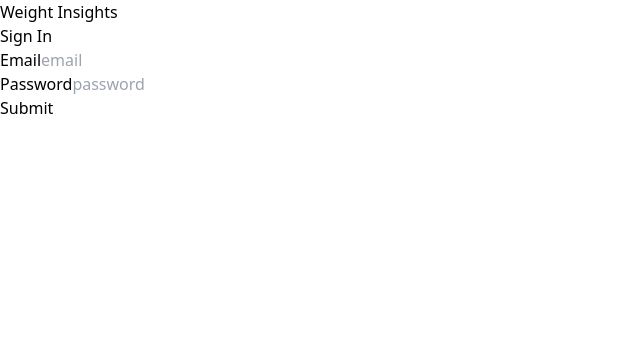
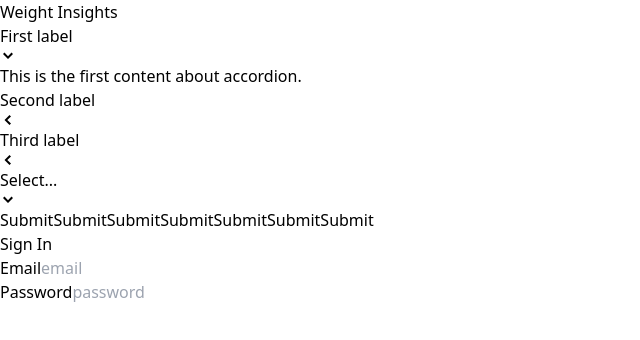
Before and after one commit to weight-insights/wi-react-ui, a React (Vite) app: page / in a window 1280 px wide. Shown: the top 340 px of the page, without its empty margins (0-640 px from the left). Built offline with nearby package versions, Linux system fonts and the light colour scheme.

Commit message:
Add button and accordion components

```diff
--- a/package.json
+++ b/package.json
@@ -11,7 +11,8 @@
   },
   "dependencies": {
     "react": "^18.2.0",
-    "react-dom": "^18.2.0"
+    "react-dom": "^18.2.0",
+    "react-icons": "^4.12.0"
   },
   "devDependencies": {
     "@types/react": "^18.2.43",
--- a/src/App.tsx
+++ b/src/App.tsx
@@ -1,4 +1,7 @@
 import WiSignin from './components/auth/WiSignin';
+import AccordionPage from './pages/AccordionPage';
+import ButtonPage from './pages/ButtonPage';
+import DropdownPage from './pages/DropDownPage';
 
 function App() {
   return (
@@ -6,6 +9,9 @@ function App() {
       <header>
         Weight Insights
       </header>
+      <AccordionPage />
+      <DropdownPage />
+      <ButtonPage />
       <WiSignin />
     </>
   );
--- /dev/null
+++ b/src/components/Accordion.tsx
@@ -0,0 +1,46 @@
+import { useState } from 'react';
+import { GoChevronDown, GoChevronLeft } from 'react-icons/go';
+
+type Item = {
+  id: string;
+  label: string;
+  content: string;
+}
+
+type AccordionProps = {
+  items: Item[];
+}
+
+function Accordion({ items }: AccordionProps) {
+  const [expandedIndex, setExpandedIndex] = useState(0);
+
+  const handleClick = (index: number) => {
+    setExpandedIndex((currentExpandedIndex) => {
+      if (currentExpandedIndex === index) return -1;
+      return index;
+    });
+  };
+
+  const renderedItems = items.map((item, index) => {
+    const isExpanded = index === expandedIndex;
+    const icon = (
+      <div className="text-2xl">
+        {isExpanded ? <GoChevronDown /> : <GoChevronLeft />}
+      </div>
+    );
+    return (
+      <div key={item.id}>
+        <div onClick={() => handleClick(index)} className="flex justify-between p-3 bg-gray-50 border-b items-center cursor-pointer">
+          {item.label}
+          {icon}
+        </div>
+        {isExpanded && <div className="border-b p-5">{item.content}</div>}
+      </div>
+    );
+  });
+  return (
+    <div className="border-x border-t rounded">{renderedItems}</div>
+  );
+}
+
+export default Accordion;
--- a/src/components/shared/WiButton.tsx
+++ b/src/components/Button.tsx
@@ -1,49 +1,53 @@
-import { ReactNode } from 'react';
+import { FunctionComponent } from 'react';
 
-interface WiButtonProps {
-  children: ReactNode;
+type ButtonProps = {
+  children?: React.ReactNode;
   primary?: boolean;
   secondary?: boolean;
   success?: boolean;
   warning?: boolean;
   danger?: boolean;
   disabled?: boolean;
-  onClick?: ((...args: any) => void)
-}
+  outline?: boolean;
+  rounded?: boolean;
+  onClick?: React.FormEventHandler<HTMLButtonElement>
+};
 
-/**
- * plain: white,
- * primary: blue,
- * secondary: black,
- * success: green,
- * warning: yellow,
- * danger: red
- *
- * rounded,
- * outline
- */
-
-
-
-function WiButton({
-  children,
+const Button: FunctionComponent<ButtonProps> = ({
+  children = 'Submit',
   primary,
   secondary,
   success,
   warning,
   danger,
-  disabled = false,
-  onClick = () => {}
-}: WiButtonProps) {
+  disabled,
+  outline,
+  rounded,
+  onClick = (() => {})
+}) => {
+  let classes = `flex items-center px-3 py-1.5 border ${outline ? 'bg-white' : 'text-white'}${rounded && ' rounded-full'}`;
+  if (primary) {
+    classes += ` border-blue-500 ${outline ? 'text-blue-500' : 'bg-blue-500'}`;
+  } else if (secondary) {
+    classes += ` border-gray-900 ${outline ? 'text-gray-900' : 'bg-gray-900'}`;
+  } else if (success) {
+    classes += ` border-green-500 ${outline ? 'text-green-500' : 'bg-green-500'}`;
+  } else if (warning) {
+    classes += ` border-yellow-400 ${outline ? 'text-yellow-400' : 'bg-yellow-400'}`;
+  } else if (danger) {
+    classes += ` border-red-500 ${outline ? 'text-red-500' : 'bg-red-500'}`;
+  } else {
+    classes += ` border-black ${outline ? 'text-black' : 'bg-black'}`;
+  }
 
   return (
-    <button onClick={onClick} disabled={disabled}>
+    <button onClick={onClick} className={classes} disabled={disabled}>
       {children}
     </button>
   );
-}
+};
 
-export default WiButton;
+export default Button;
 
 /*
 
--- /dev/null
+++ b/src/components/Dropdown.tsx
@@ -0,0 +1,55 @@
+import { useState } from 'react';
+import { GoChevronDown } from 'react-icons/go'
+
+type Option = {
+  value: string | number;
+  label: string;
+}
+
+type DropdownProps = {
+  options: Option[];
+  value?: Option;
+  onChange: ((...args: any) => void);
+}
+
+function Dropdown({
+  options,
+  value,
+  onChange
+}: DropdownProps) {
+  const [isOpen, setIsOpen] = useState(false);
+
+  const handleClick = () => {
+    setIsOpen((currentIsOpen) => !currentIsOpen);
+  };
+
+  const handleOptionClick = (option: Option) => {
+    setIsOpen(false);
+    onChange(option);
+  };
+
+  const renderedOptions = options.map((option) => {
+    return (
+      <div className="hover:bg-sky-100 rounded cursor-pointer p-1" onClick={() => handleOptionClick(option)} key={option.value}>
+        {option.label}
+      </div>
+    );
+  });
+
+  return (
+  <div className="w-48 relative">
+    <div className="flex justify-between items-center cursor-pointer border rounded p-3 shadow bg-white w-full"
+      onClick={handleClick}>
+      {value?.label || 'Select...'}
+      <GoChevronDown className="text-lg" />
+    </div>
+    {isOpen && (
+      <div className="absolute top-full border rounded p-3 shadow bg-white w-full">
+        {renderedOptions}
+      </div>
+    )}
+  </div>
+  );
+}
+
+export default Dropdown;
--- a/src/components/auth/WiSignin.tsx
+++ b/src/components/auth/WiSignin.tsx
@@ -1,6 +1,5 @@
 import { useEffect, useState } from 'react';
 import WiInputText from '../shared/WiInputText';
-import WiButton from '../shared/WiButton';
 
 function WiSignin() {
   const [email, setEmail] = useState('');
@@ -35,7 +34,6 @@ function WiSignin() {
       <form onSubmit={handleSubmit}>
         <WiInputText onChange={handleEmailChange} label='Email' placeholder='email' type='email' />
         <WiInputText onChange={handlePasswordChange} label='Password' placeholder='password' type='password' />
-        <WiButton>Submit</WiButton>
       </form>
     </div>
   );
--- /dev/null
+++ b/src/pages/AccordionPage.tsx
@@ -0,0 +1,28 @@
+import Accordion from '../components/Accordion';
+
+function AccordionPage() {
+  const items = [
+    {
+      id: 'a1',
+      label: 'First label',
+      content: 'This is the first content about accordion.'
+    },
+    {
+      id: 'a2',
+      label: 'Second label',
+      content: 'This is the second content about accordion. This is the second content about accordion.'
+    },
+    {
+      id: 'a3',
+      label: 'Third label',
+      content: 'This is the third content about accordion. This is the third content about accordion. This is the third content about accordion.'
+    }
+  ];
+  return (
+    <div>
+      <Accordion items={items} />
+    </div>
+  );
+}
+
+export default AccordionPage;
--- /dev/null
+++ b/src/pages/ButtonPage.tsx
@@ -0,0 +1,22 @@
+import { FunctionComponent } from 'react';
+import Button from '../components/Button';
+
+const ButtonPage: FunctionComponent<{}> = () => {
+  const handleClick = () => {
+    console.log('button clicked');
+  }
+
+  return (
+    <div>
+      <Button onClick={handleClick} primary rounded />
+      <Button onClick={handleClick} primary />
+      <Button onClick={handleClick} primary outline />
+      <Button onClick={handleClick} secondary />
+      <Button onClick={handleClick} success />
+      <Button onClick={handleClick} warning />
+      <Button onClick={handleClick} danger />
+    </div>
+  );
+};
+
+export default ButtonPage;
--- /dev/null
+++ b/src/pages/DropDownPage.tsx
@@ -0,0 +1,38 @@
+import { useState } from 'react';
+import Dropdown from '../components/Dropdown';
+
+type Color = {
+  value: string;
+  label: string;
+}
+
+function DropdownPage() {
+  const [color, setColor] = useState<Color>();
+
+  const options = [
+    {
+      value: 'red',
+      label: 'Red'
+    },
+    {
+      value: 'blue',
+      label: 'Blue'
+    },
+    {
+      value: 'green',
+      label: 'Green'
+    }
+  ];
+
+  const handleChange = (option: Color) => {
+    setColor(option);
+  };
+
+  return (
+    <div>
+      <Dropdown onChange={handleChange} options={options} value={color} />
+    </div>
+  );
+}
+
+export default DropdownPage;
```
Also changed, not shown: 1 other file (tests, documents, lock files or other folders).
